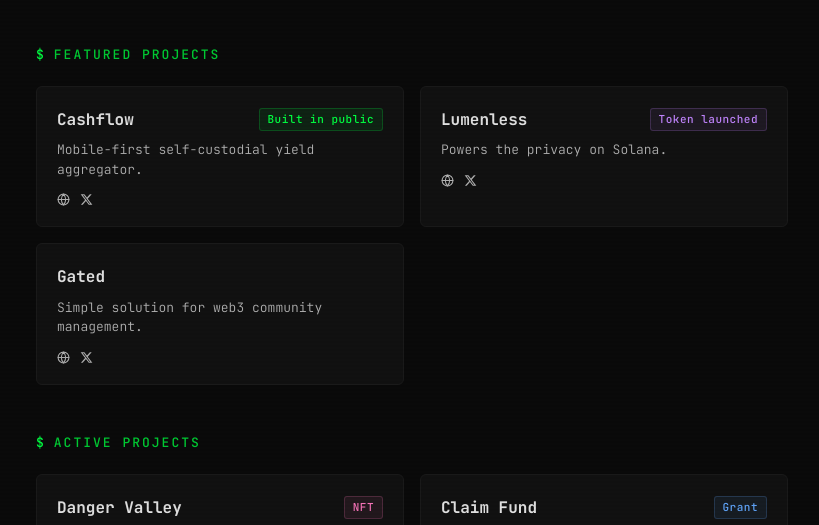
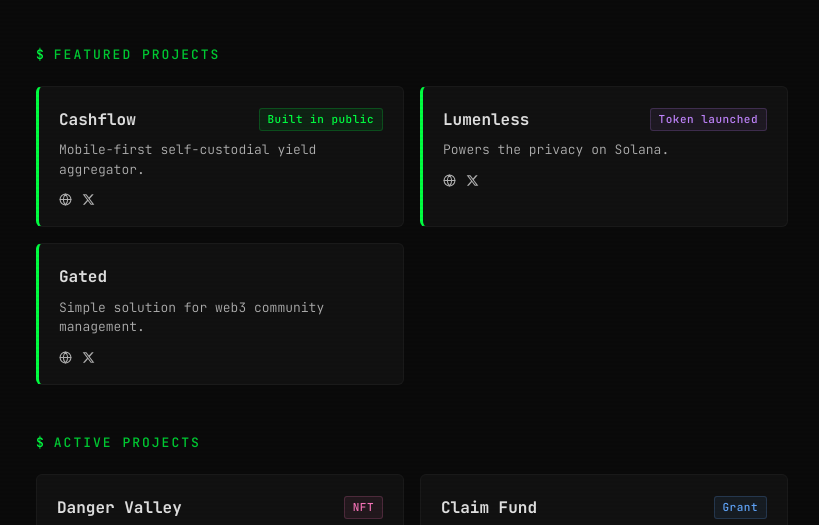
Before and after one commit to heymike777/heymike-website, a website: page index.html in a window 1280 px wide. Shown: the part 235-760 px from the top of the page, without its empty margins (228-1047 px from the left). Drawn offline with Linux system fonts and the light colour scheme.

Commit message:
Highlight featured projects

```diff
--- a/index.html
+++ b/index.html
@@ -73,7 +73,7 @@
             <div class="projects-grid">
 
                 <!-- Cashflow -->
-                <div class="project-card" data-url="https://x.com/cashflow_fi">
+                <div class="project-card featured-card" data-url="https://x.com/cashflow_fi">
                     <div class="project-header">
                         <span class="project-name">Cashflow</span>
                         <span class="project-label label-public">Built in public</span>
@@ -90,7 +90,7 @@
                 </div>
 
                 <!-- Lumenless -->
-                <div class="project-card" data-url="https://lumenless.com/">
+                <div class="project-card featured-card" data-url="https://lumenless.com/">
                     <div class="project-header">
                         <span class="project-name">Lumenless</span>
                         <a href="https://jup.ag/?ref=pgaimp1x4kiy&sell=So11111111111111111111111111111111111111112&buy=6Q5t5upWJwDocysAwR2zertE2EPxB3X1ek1HRoj4LUM" target="_blank" rel="noopener" class="project-label label-token">Token launched</a>
@@ -107,7 +107,7 @@
                 </div>
 
                 <!-- Gated -->
-                <div class="project-card" data-url="https://gated.fun">
+                <div class="project-card featured-card" data-url="https://gated.fun">
                     <div class="project-header">
                         <span class="project-name">Gated</span>
                     </div>
--- a/style.css
+++ b/style.css
@@ -305,6 +305,15 @@
     flex-shrink: 0;
 }
 
+/* Featured Cards */
+.featured-card {
+    border-left: 3px solid var(--green);
+}
+
+.featured-card:hover {
+    box-shadow: 0 0 20px var(--green-glow);
+}
+
 /* Partner Cards */
 .partner-card {
     background: var(--bg-card);
```
